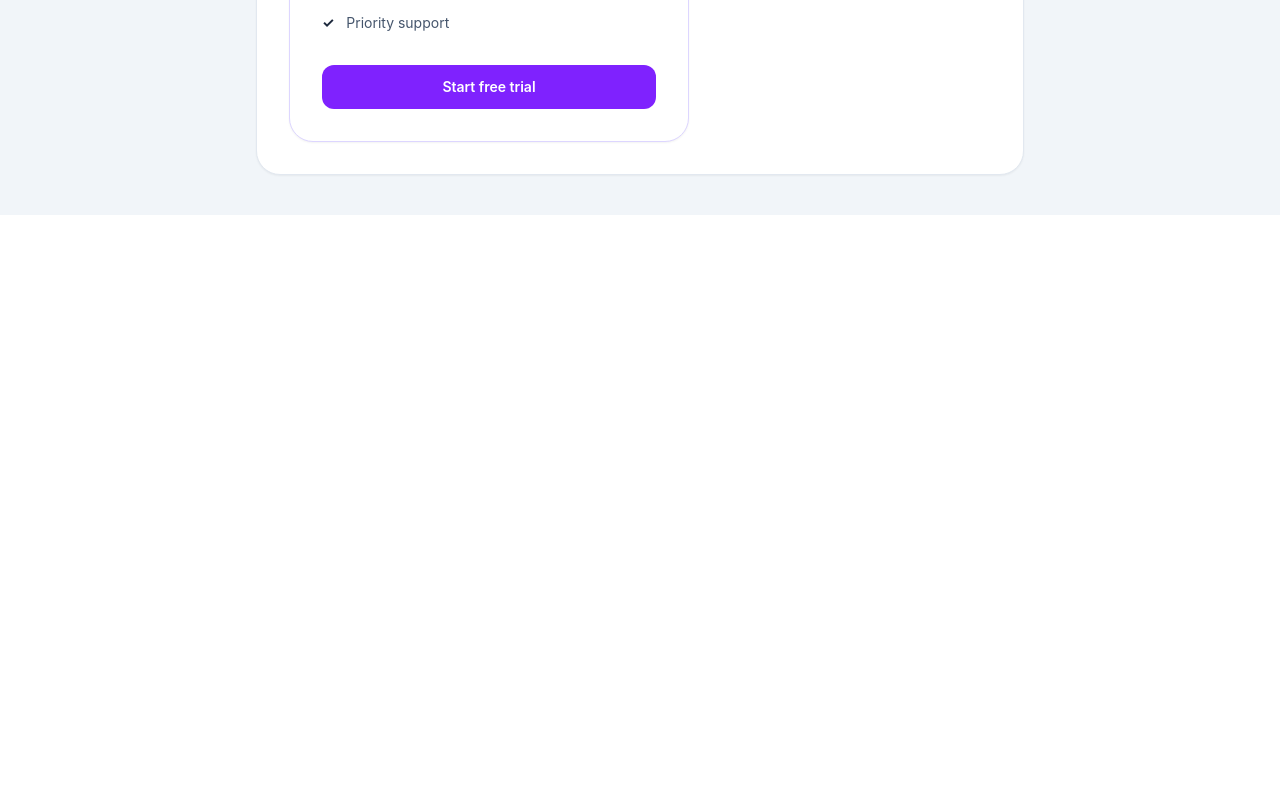
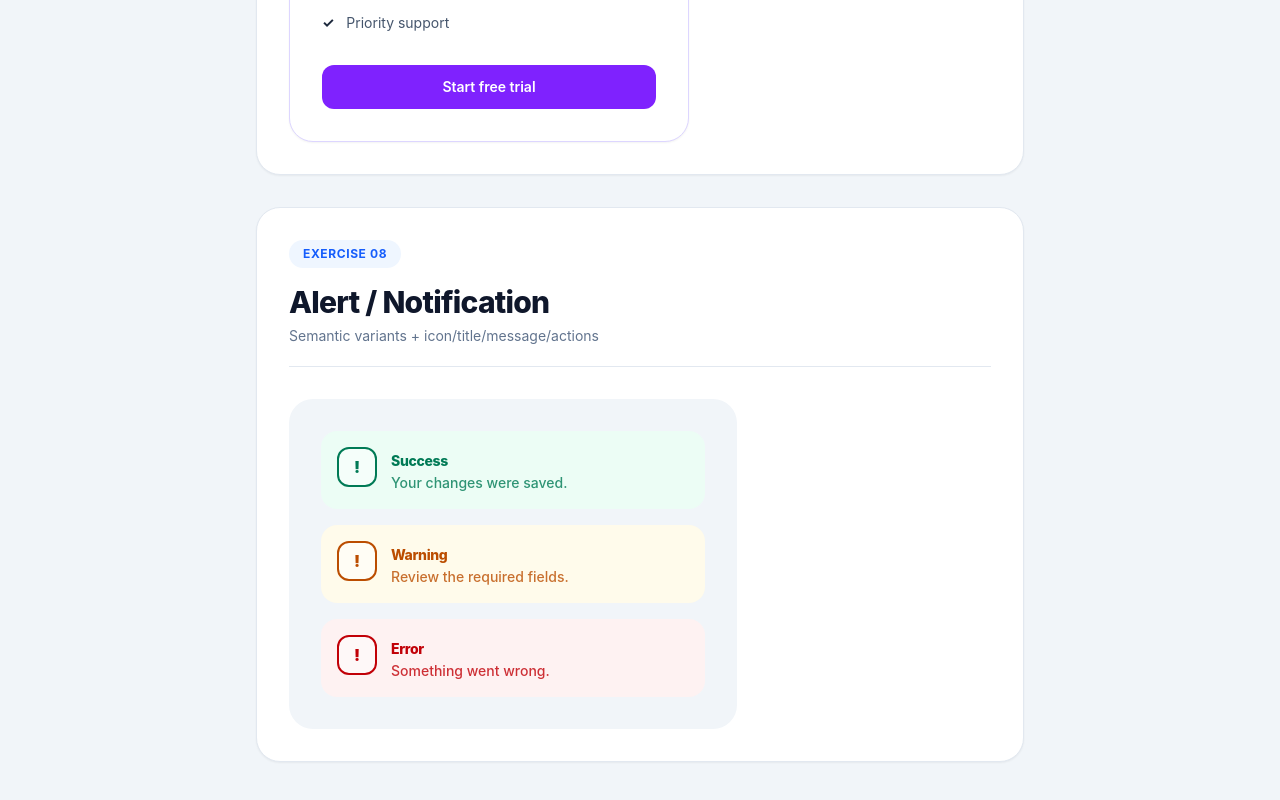
Before and after one commit to RenanNunesz10/tailwind-css, a React (Vite) app: page / in a window 1280 px wide. Shown: the part 3976-4776 px from the top of the page. Before the commit the page ends 4191 px from the top, so only its background shows below. Built offline with nearby package versions, Linux system fonts and the light colour scheme.

Commit message:
feat: add Alert component and Ex08AlertNotification exercise; update App component to include AlertNotification

```diff
--- a/src/App.jsx
+++ b/src/App.jsx
@@ -5,6 +5,7 @@ import { Ex04ProductCard } from "./exercises/Ex04ProductCard";
 import { Ex05LoginForm } from "./exercises/Ex05LoginForm";
 import { Ex06KpiCard } from "./exercises/Ex06KpiCard";
 import { Ex07PricingCard } from "./exercises/Ex07PricingCard";
+import { Ex08AlertNotification } from "./exercises/Ex08AlertNotification";
 
 export default function App() {
   return (
@@ -16,6 +17,7 @@ export default function App() {
       <Ex05LoginForm />
       <Ex06KpiCard />
       <Ex07PricingCard />
+      <Ex08AlertNotification />
     </main>
   );
 }
--- /dev/null
+++ b/src/components/ui/Alert.jsx
@@ -0,0 +1,44 @@
+const variantStyles = {
+  success: {
+    container: "bg-emerald-50",
+    text: "text-emerald-700",
+    icon: "!",
+  },
+  warning: {
+    container: "bg-amber-50",
+    text: "text-amber-700",
+    icon: "!",
+  },
+  error: {
+    container: "bg-red-50",
+    text: "text-red-700",
+    icon: "!",
+  },
+};
+
+export function Alert({ variant = "success", title, children }) {
+  const styles = variantStyles[variant] || variantStyles.success;
+
+  return (
+    <div className={`flex items-start gap-3.5 rounded-2xl p-4 w-full max-w-sm ${styles.container}`}>
+      <div
+        className={`flex h-10 w-10 shrink-0 items-center justify-center rounded-xl border-2 border-current bg-white/50 font-black ${styles.text}`}
+      >
+        {styles.icon}
+      </div>
+
+      <div className="flex flex-col pt-1">
+        {title && (
+          <strong className={`text-sm font-extrabold tracking-tight ${styles.text}`}>
+            {title}
+          </strong>
+        )}
+        <p className={`mt-0.5 text-sm font-medium opacity-80 ${styles.text}`}>
+          {children}
+        </p>
+      </div>
+    </div>
+  );
+}
+
+export default Alert;
--- /dev/null
+++ b/src/exercises/Ex08AlertNotification.jsx
@@ -0,0 +1,28 @@
+import { ExerciseWrapper } from "../components/layout/ExerciseWrapper";
+import { Alert } from "../components/ui/Alert";
+
+export function Ex08AlertNotification() {
+  return (
+    <ExerciseWrapper
+      number="08"
+      title="Alert / Notification"
+      subtitle="Semantic variants + icon/title/message/actions"
+    >
+      <div className="flex flex-col items-start gap-4 rounded-3xl bg-slate-100 p-8 w-full max-w-md">
+        <Alert variant="success" title="Success">
+          Your changes were saved.
+        </Alert>
+
+        <Alert variant="warning" title="Warning">
+          Review the required fields.
+        </Alert>
+
+        <Alert variant="error" title="Error">
+          Something went wrong.
+        </Alert>
+      </div>
+    </ExerciseWrapper>
+  );
+}
+
+export default Ex08AlertNotification;
```
